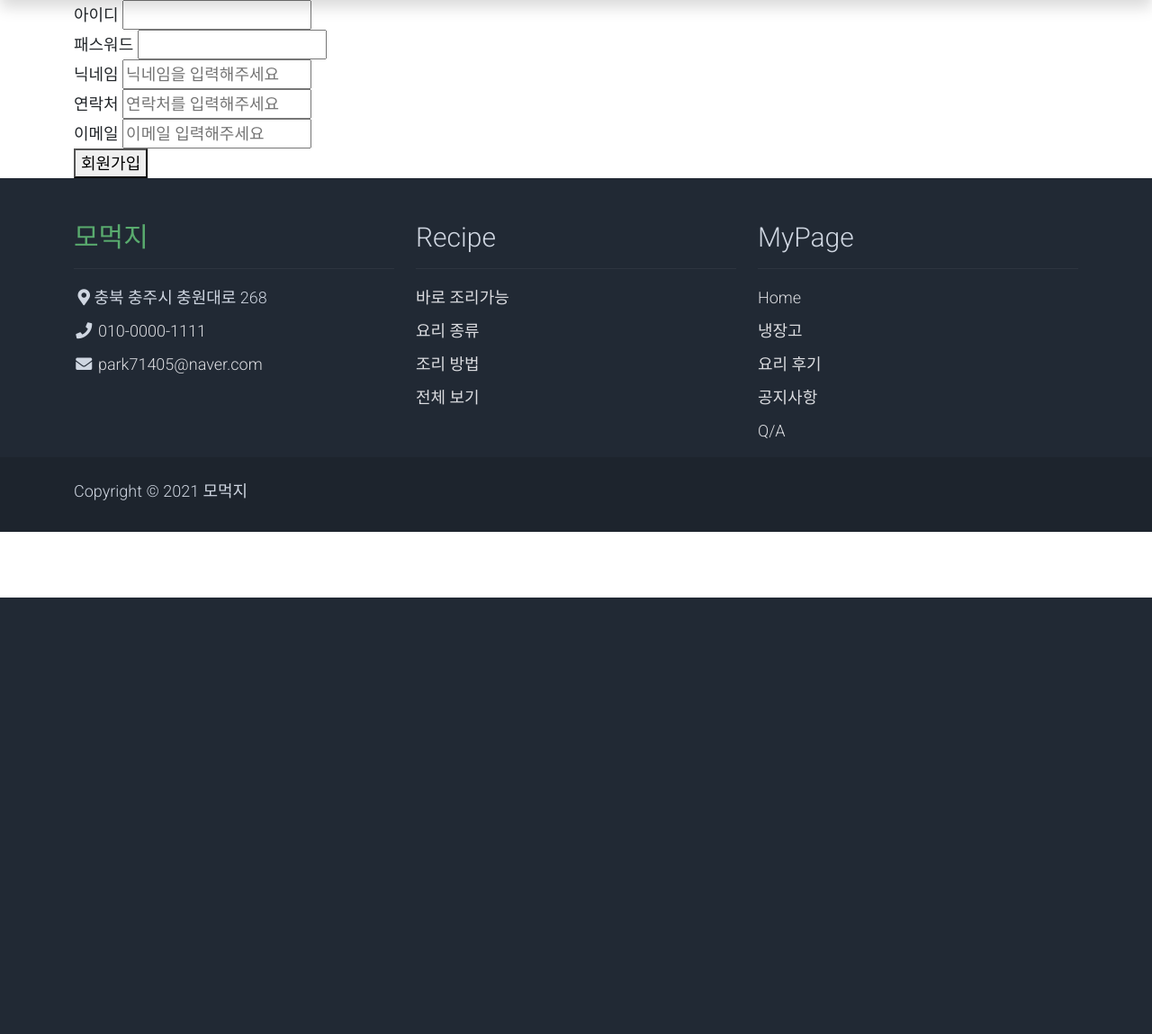
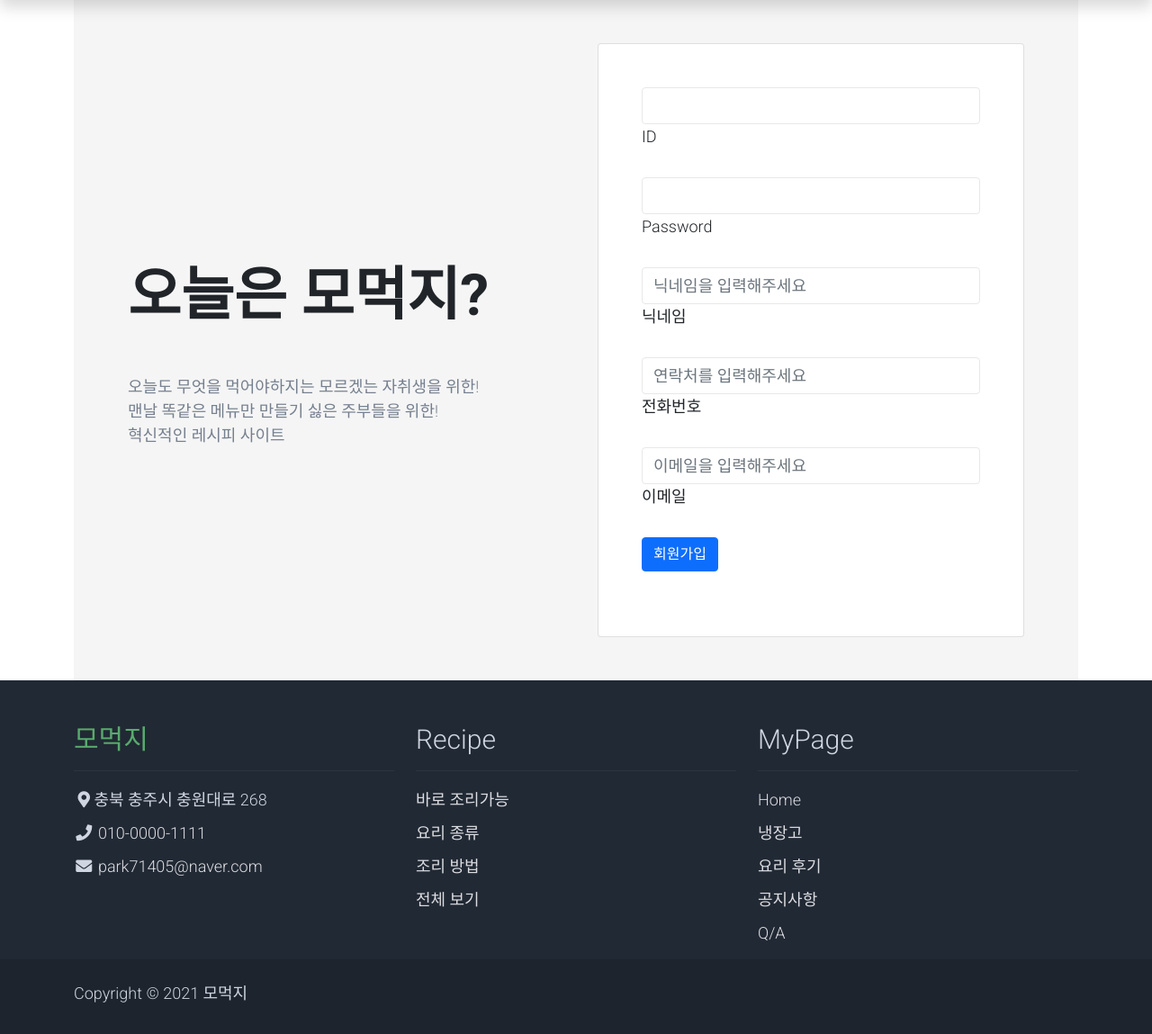
Before and after one commit to park71405/Recipe_Project, a Java web app: page /member/signup in a window 1280 px wide. Shown: the part 136-1285 px from the top of the page at 90% size. Before the commit the page ends 800 px from the top, so only its background shows below. Run offline with Spring Boot 4, a stand-in JSP engine, Linux system fonts and the light colour scheme; the project's own start-up code is not run, and a stand-in starts its controllers and pages.

Commit message:
회원가입 페이지 수정

```diff
--- a/Recipe_Board/src/main/webapp/WEB-INF/views/member/signin.jsp
+++ b/Recipe_Board/src/main/webapp/WEB-INF/views/member/signin.jsp
@@ -65,7 +65,7 @@
 
                 						<!-- 비번 입력 -->
                 						<div class="form-outline mb-4">
-                  							<input type="password" id="user_pw" naem="user_pw" required="required" class="form-control" />
+                  							<input type="password" id="user_pw" name="user_pw" required="required" class="form-control" />
                   							<label class="form-label" for="user_pw">Password</label>
                 						</div>
 
--- a/Recipe_Board/src/main/webapp/WEB-INF/views/member/signup.jsp
+++ b/Recipe_Board/src/main/webapp/WEB-INF/views/member/signup.jsp
@@ -36,35 +36,67 @@
 	<div class="container">
 
 		<section id="content">
- 			<form role="form" method="post" autocomplete="off">
-  				<div class="input_area">
-   					<label for="user_id">아이디</label>
-   					<input type="text" id="user_id" name="user_id" required="required" />
+  			<div class="px-4 py-5 px-md-5 text-center text-lg-start" style="background-color: hsl(0, 0%, 96%)">
+    			<div class="container">
+      				<div class="row gx-lg-5 align-items-center">
+        				<div class="col-lg-6 mb-5 mb-lg-0">
+          					<h1 class="my-5 display-3 fw-bold ls-tight">
+            					오늘은 모먹지?
+          					</h1>
+          					<p style="color: hsl(217, 10%, 50.8%)">
+            					오늘도 무엇을 먹어야하지는 모르겠는 자취생을 위한!<br />
+            					맨날 똑같은 메뉴만 만들기 싫은 주부들을 위한!<br />
+            					<strong>혁신적인 레시피 사이트</strong>
+
+          					</p>
         				</div>
 
-  				<div class="input_area">
-   					<label for="user_pw">패스워드</label>
-   					<input type="password" id="user_pw" name="user_pw" required="required" />
+	        			<div class="col-lg-6 mb-5 mb-lg-0">
+          					<div class="card">
+            					<div class="card-body py-5 px-md-5">
+              						<form role="form" method="post" autocomplete="off">
+
+										<!-- 아이디 입력 -->
+                						<div class="form-outline mb-4 input_area">
+                  							<input type="text" id="user_id" name="user_id" required="required" class="form-control" />
+                  							<label class="form-label" for="user_id">ID</label>
                 						</div>
 
-  				<div class="input_area">
-   					<label for="user_name">닉네임</label>
-   					<input type="text" id="user_name" name="user_name" placeholder="닉네임을 입력해주세요" required="required" />
+                						<!-- 비번 입력 -->
+                						<div class="form-outline mb-4">
+                  							<input type="password" id="user_pw" name="user_pw" required="required" class="form-control" />
+                  							<label class="form-label" for="user_pw">Password</label>
                 						</div>
 
-  				<div class="input_area">
-   					<label for="user_phone">연락처</label>
-   					<input type="tel" id="user_phone" name="user_phone" placeholder="연락처를 입력해주세요" pattern="[0-9]{3}-[0-9]{4}-[0-9]{4}" required="required" />
+  										<!-- 닉네임 입력 -->
+                						<div class="form-outline mb-4">
+                  							<input type="text" id="user_name" name="user_name" placeholder="닉네임을 입력해주세요" required="required" class="form-control" />
+                  							<label class="form-label" for="user_name">닉네임</label>
                 						</div>
 
-  				<div class="input_area">
-   					<label for="user_email">이메일</label>
-   					<input type="email" id="user_email" name="user_email" placeholder="이메일 입력해주세요" required="required" />
+                						<!-- 연락처 입력 -->
+                						<div class="form-outline mb-4">
+                  							<input type="tel" id="user_phone" name="user_phone" placeholder="연락처를 입력해주세요" required="required" pattern="[0-9]{3}-[0-9]{4}-[0-9]{4}" class="form-control" />
+                  							<label class="form-label" for="user_phone">전화번호</label>
                 						</div>
 
-  				<button type="submit" id="signup_btn" name="signup_btn">회원가입</button>
+                						<!-- 이메일 입력 -->
+                						<div class="form-outline mb-4">
+                  							<input type="email" id="user_email" name="user_email" placeholder="이메일을 입력해주세요" required="required" class="form-control" />
+                  							<label class="form-label" for="user_email">이메일</label>
+                						</div>
+
+	                					<button type="submit" id="signup_btn" name="signup_btn" class="btn btn-primary btn-block mb-4">
+    	              						회원가입
+    	            					</button>
 
         		      				</form>
+            					</div>
+          					</div>
+        				</div>
+      				</div>
+    			</div>
+    		</div>
 		</section>
 
 	</div>
```
Also changed, not shown: 1 other file. Lines whose indentation alone changed are shown as unchanged.
